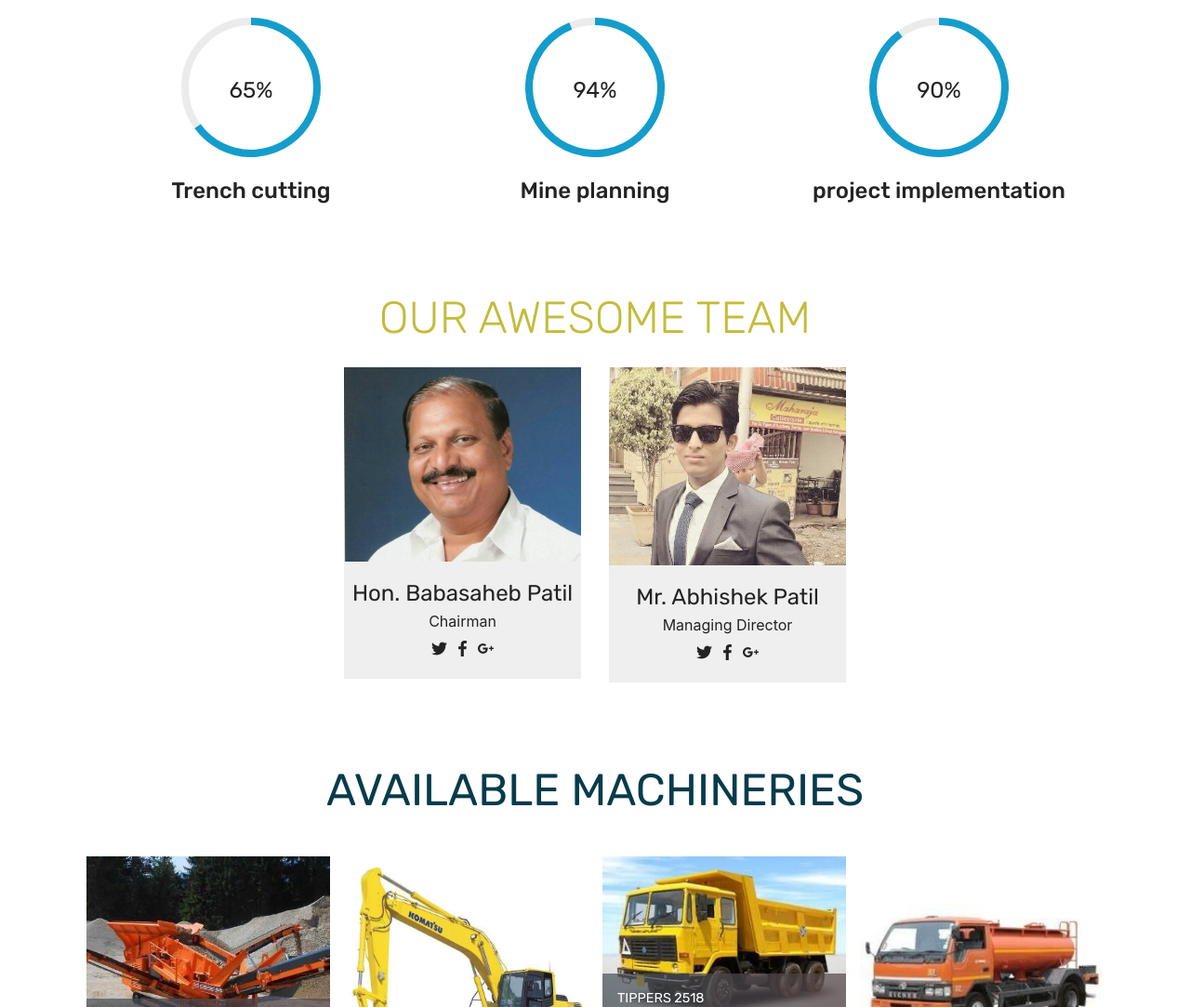
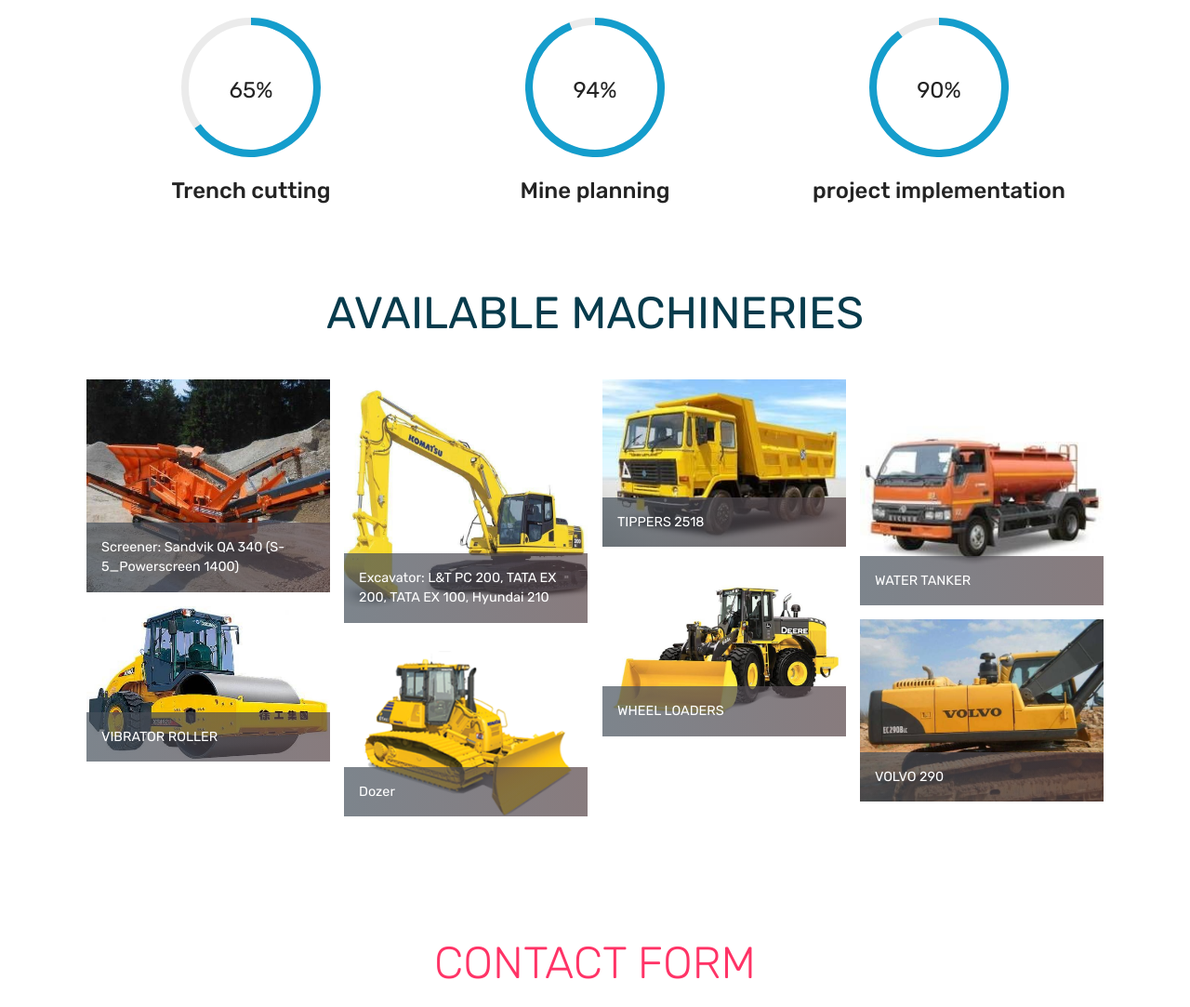
Before and after one commit to SushilPatilManulife/dharati_infra, a plain HTML site: page index.html in a window 1280 px wide. Shown: the part 5675-6758 px from the top of the page at 93% size. Drawn offline with Linux system fonts and the light colour scheme; files whose address does not match are found by name.

Commit message:
minor update

```diff
--- a/index.html
+++ b/index.html
@@ -360,84 +360,7 @@
         </div>
 </div></section>
 
-<section class="features16 cid-qHsdLsTOxM" id="features16-11">
 
-
-
-    <div class="container align-center">
-        <h2 class="pb-3 mbr-fonts-style mbr-section-title display-2">
-            OUR AWESOME TEAM
-        </h2>
-
-        <div class="row media-row">
-
-        <div class="team-item col-lg-3 col-md-6">
-                <div class="item-image">
-                    <img src="assets/images/babasaheb-patil-638x523.jpg" alt="" title="">
-                </div>
-                <div class="item-caption py-3">
-                    <div class="item-name px-2">
-                        <p class="mbr-fonts-style display-5">Hon. Babasaheb Patil</p>
-                    </div>
-                    <div class="item-role px-2">
-                        <p>Chairman</p>
-                    </div>
-                    <div class="item-social pt-2">
-                        <a href="https://twitter.com/mobirise" target="_blank">
-                            <span class="p-1 socicon-twitter socicon mbr-iconfont mbr-iconfont-social"></span>
-                        </a>
-                        <a href="https://www.facebook.com/" target="_blank">
-                            <span class="p-1 socicon-facebook socicon mbr-iconfont mbr-iconfont-social"></span>
-                        </a>
-                        <a href="https://plus.google.com/" target="_blank">
-                            <span class="p-1 socicon-googleplus socicon mbr-iconfont mbr-iconfont-social"></span>
-                        </a>
-                        <a href="https://www.linkedin.com/" target="_blank">
-
-                        </a>
-                        <a href="https://www.instagram.com/" target="_blank">
-
-                        </a>
-                        <a href="https://www.youtube.com/" target="_blank">
-
-                        </a>
-                    </div>
-                </div>
-            </div><div class="team-item col-lg-3 col-md-6">
-                <div class="item-image">
-                    <img src="assets/images/ahbhishek-patil-473x395.jpg" alt="" title="">
-                </div>
-                <div class="item-caption py-3">
-                    <div class="item-name px-2">
-                        <p class="mbr-fonts-style display-5">Mr. Abhishek Patil</p>
-                    </div>
-                    <div class="item-role px-2">
-                        <p>Managing Director</p>
-                    </div>
-                    <div class="item-social pt-2">
-                        <a href="https://twitter.com/mobirise" target="_blank">
-                            <span class="p-1 socicon-twitter socicon mbr-iconfont mbr-iconfont-social"></span>
-                        </a>
-                        <a href="https://www.facebook.com/abhishek.patil.9461799" target="_blank">
-                            <span class="p-1 mbr-iconfont mbr-iconfont-social socicon-facebook socicon"></span>
-                        </a>
-                        <a href="https://plus.google.com/" target="_blank">
-                            <span class="p-1 socicon-googleplus socicon mbr-iconfont mbr-iconfont-social"></span>
-                        </a>
-                        <a href="https://www.linkedin.com/" target="_blank">
-
-                        </a>
-                        <a href="https://www.instagram.com/" target="_blank">
-
-                        </a>
-                        <a href="https://www.youtube.com" target="_blank">
-
-                        </a>
-                    </div>
-                </div>
-            </div></div>
-    </div>
-</section>
 
 <section class="mbr-section content5 cid-qHsj12JhmP" id="content5-13">
     <div class="container">
```
